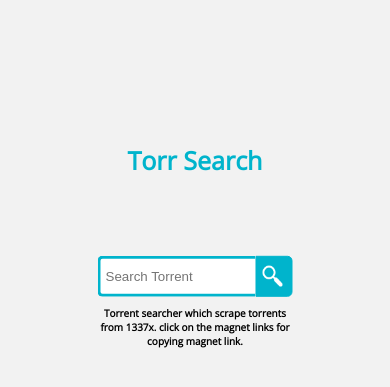
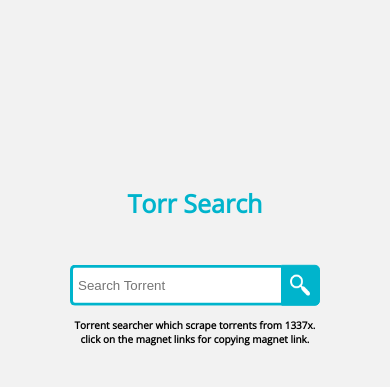
Before and after one commit to dwivedi-ritik/torrent-scrapper, a Flask app: page / in a window 390 px wide. Shown: the top 387 px of the page. Run offline with Flask 2, Linux system fonts and the light colour scheme.

Commit message:
improved maybe

```diff
--- a/static/style.css
+++ b/static/style.css
@@ -84,9 +84,10 @@
   left:50%;
 }
 .tor {
+  margin-top: 15px;
   display: flex;
   align-items: center;
-  justify-content: space-evenly;
+  justify-content: space-around;
   transform: translateX(-50%);
   font-size: 12px;
   width: 650px;
@@ -128,13 +129,13 @@
 
 @media screen and (max-width: 700px){
   .up h1{
+    top: 20%;
     font-size: 25px;
   }
   .wrap {
-    top: 40%;
-    width: auto;
+    width: 250px;
+    top:40%;
   }
-
   .tor {
     font-size: 8px;
     border: none;
```
